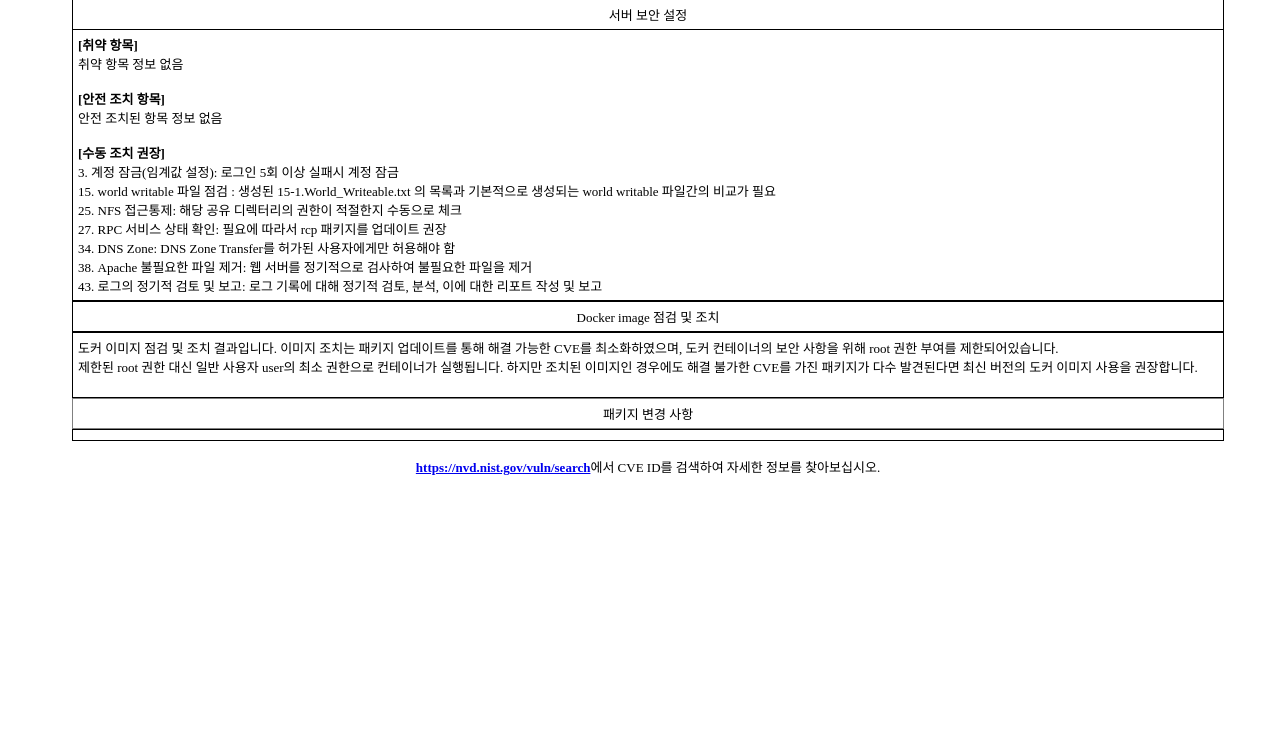
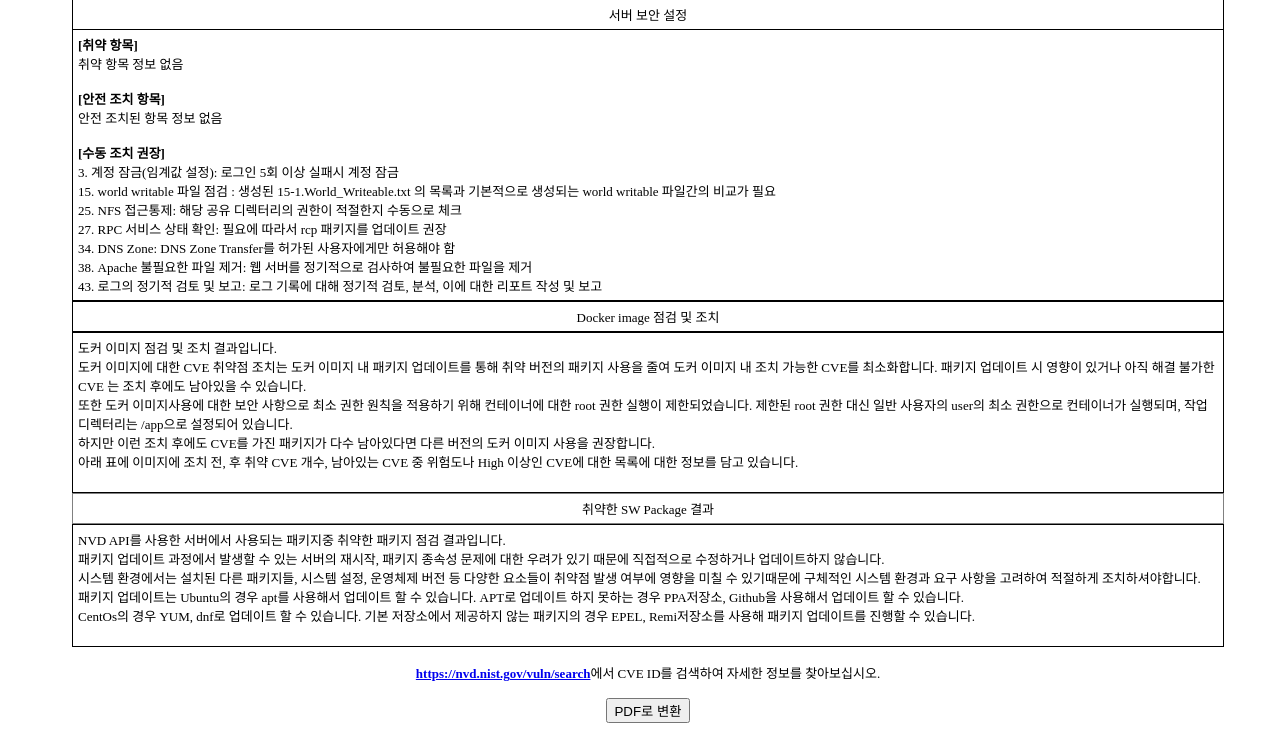
Before and after one commit to HongChan1412/smu-dis-capstone-public, a FastAPI app: page /hs/report in a window 1280 px wide. Shown: the part 171-918 px from the top of the page. Before the commit the page ends 646 px from the top, so only its background shows below. Run offline with FastAPI, Linux system fonts and the light colour scheme; some libraries are stand-ins or nearby versions.

Commit message:
Update templates/ css/

```diff
--- a/app/static/css/ubuntu.css
+++ b/app/static/css/ubuntu.css
@@ -22,7 +22,7 @@ h2{
     text-align: center;
 }
 
-h5{
+h4{
     text-align: center;
 
 }
--- a/app/templates/report.html
+++ b/app/templates/report.html
@@ -1,18 +1,5 @@
 <!DOCTYPE html>
 <html>
-    <!-- <div id="load" style="display: flex; justify-content: center; align-items: center; position: fixed; top: 0; left: 0; width: 100%; height: 100%; background-color: rgba(255, 255, 255, 0.5); z-index: 1000;">
-        <img src="/static/css/103.gif" alt="loading" style="transform: translateX(0px); width: 170px; height: 30px;">
-    </div>
-    <script>
-        function showLoading() {
-            document.getElementById("load").style.display = "flex";
-        }
-
-        function hideLoading() {
-            document.getElementById("load").style.display = "none";
-        }
-        showLoading();
-    </script> -->
     <head>
         <div id="load" style="display: flex; justify-content: center; align-items: center; position: fixed; top: 0; left: 0; width: 100%; height: 100%; background-color: rgba(255, 255, 255, 0.5); z-index: 1000;">
             <img src="/static/css/103.gif" alt="loading" style="transform: translateX(0px); width: 170px; height: 30px;">
@@ -131,12 +118,16 @@
                     </table>
                     <table id="outer_docker">
                         <tr>
-                            <td>도커 이미지 점검 및 조치 결과입니다.
-                                이미지 조치는 패키지 업데이트를 통해 해결 가능한 CVE를 최소화하였으며,
-                                도커 컨테이너의 보안 사항을 위해 root 권한 부여를 제한되어있습니다.<br>
-                                제한된 root 권한 대신 일반 사용자 user의 최소 권한으로 컨테이너가 실행됩니다.
-                                하지만 조치된 이미지인 경우에도 해결 불가한 CVE를 가진 패키지가 다수 발견된다면
-                                최신 버전의 도커 이미지 사용을 권장합니다.
+                            <td>도커 이미지 점검 및 조치 결과입니다. <br>
+                                 도커 이미지에 대한 CVE 취약점 조치는 도커 이미지 내 패키지 업데이트를 통해 취약 버전의 패키지 사용을 줄여 도커
+                                 이미지 내 조치 가능한 CVE를 최소화합니다.
+                                 패키지 업데이트 시 영향이 있거나 아직 해결 불가한 CVE 는 조치 후에도 남아있을 수 있습니다. <br>
+                                 또한 도커 이미지사용에 대한 보안 사항으로 최소 권한 원칙을 적용하기 위해 컨테이너에 대한 root
+                                 권한 실행이 제한되었습니다. 제한된 root 권한 대신 일반 사용자의 user의 최소 권한으로 컨테이너가 실행되며, 작업 디렉터리는
+                                 /app으로 설정되어 있습니다. <br>
+                                 하지만 이런 조치 후에도 CVE를 가진 패키지가 다수 남아있다면 다른 버전의 도커 이미지 사용을 권장합니다.<br>
+                                 아래 표에 이미지에 조치 전, 후 취약 CVE 개수, 남아있는 CVE 중 위험도나 High 이상인 CVE에 대한 목록에 대한 정보를 담고
+                                 있습니다.
                                 <br><br><div id="dockertableContainer"></div></td>
                         </tr>
                     </table>
@@ -145,12 +136,16 @@
                 <div>
                     <table id="package_diff" border="1">
                         <tr>
-                            <td style="text-align: center;">패키지 변경 사항</td>
+                            <td style="text-align: center;">취약한 SW Package 결과</td>
                         </tr>
                     </table>
                     <table id="outer_pkgtable">
                         <tr>
-                            <td>
+                            <td>NVD API를 사용한 서버에서 사용되는 패키지중 취약한 패키지 점검 결과입니다.<br>
+                                패키지 업데이트 과정에서 발생할 수 있는 서버의 재시작, 패키지 종속성 문제에 대한 우려가 있기 때문에 직접적으로 수정하거나 업데이트하지 않습니다.<br>
+                                시스템  환경에서는 설치된 다른 패키지들, 시스템 설정, 운영체제 버전 등 다양한 요소들이 취약점 발생 여부에 영향을 미칠 수 있기때문에 구체적인 시스템 환경과 요구 사항을 고려하여 적절하게 조치하셔야합니다.<br>
+                                패키지 업데이트는 Ubuntu의 경우  apt를 사용해서 업데이트 할 수 있습니다. APT로 업데이트 하지 못하는 경우 PPA저장소, Github을 사용해서 업데이트 할 수 있습니다.<br>
+                                CentOs의 경우 YUM, dnf로 업데이트 할 수 있습니다. 기본 저장소에서 제공하지 않는 패키지의 경우 EPEL, Remi저장소를 사용해 패키지 업데이트를 진행할 수 있습니다.<br><br>
                                 <div id="pkgtableContainer"></div>
                             </td>
                         </tr>
@@ -160,6 +155,52 @@
                 </div>
 
             </div>
+            <br>
+            <button onclick="downloadPDF()">PDF로 변환</button><br><br>
+            <script>
+                async function downloadPDF() {
+                    var button = document.getElementById('PDFButton');
+
+                    const { jsPDF } = window.jspdf;
+                    const element = document.getElementById('convert-to-convert'); // PDF로 변환할 HTML 요소의 ID
+
+                    const canvas = await html2canvas(element, {
+                        scale: 2 // 이미지 품질 조정
+                    });
+                    const imgData = canvas.toDataURL('image/png');
+
+                    const margin = {
+                        top: 10,
+                        left: 20,
+                        bottom: 10 // 하단 여백 추가
+                    };
+
+                    const pageWidth = 210 - margin.left * 2; // 좌우 여백 고려
+                    const pageHeight = 297 - margin.top - margin.bottom; // 상하 여백 고려
+                    let imgHeight = canvas.height * pageWidth / canvas.width;
+                    let heightLeft = imgHeight;
+
+                    const doc = new jsPDF('p', 'mm');
+                    let position = margin.top;
+
+                    if (heightLeft <= pageHeight) {
+                        doc.addImage(imgData, 'PNG', margin.left, position, pageWidth, imgHeight);
+                    } else {
+                        while (heightLeft >= 0) {
+                            doc.addImage(imgData, 'PNG', margin.left, position, pageWidth, imgHeight);
+                            heightLeft -= pageHeight;
+
+                            if (heightLeft > 0) {
+                                doc.addPage();
+                                // 페이지를 추가할 때마다 position을 다시 상단 여백으로 설정하고, heightLeft에서 페이지 높이를 뺍니다.
+                                position = margin.top - imgHeight + heightLeft + margin.bottom; // 페이지 추가 시 하단 여백 고려
+                            }
+                        }
+                    }
+
+                    doc.save('점검조치보고서.pdf');
+                }
+            </script>
             <script>
                 // 홍찬선배 url
                 // const fullUrl = "http://49.50.166.249:8000/hc/swdict/?hostname=101.101.211.69&port=22&username=root&password=captest%21&os_type=ubuntu&save=false";
@@ -167,7 +208,7 @@
                 const targetPort = localStorage.getItem("targetPort");
                 const targetUser = localStorage.getItem("targetUser");
                 const targetPasswd = localStorage.getItem("targetPasswd");
-                const selectedOS = localStorage.getItem("selectedOS");
+                const OS = localStorage.getItem("OS");
 
                 const encodedIp = encodeURIComponent(targetIp);
                 const encodedPort = encodeURIComponent(targetPort);
@@ -175,7 +216,7 @@
                 const encodedPasswd = encodeURIComponent(targetPasswd);
 
                 const baseUrl = "http://49.50.166.249:8000/hc/swdict/";
-                const queryParams = `?hostname=${targetIp}&port=${targetPort}&username=${targetUser}&password=${targetPasswd}&os_type=${selectedOS}&save=false`;
+                const queryParams = `?hostname=${targetIp}&port=${targetPort}&username=${targetUser}&password=${targetPasswd}&os_type=${OS}&save=false`;
                 const fullUrl = baseUrl + queryParams;
                 console.log("swdict URL: ", fullUrl);
 
@@ -322,7 +363,7 @@
 
                         // "leftcve"에 대한 헤더 생성 없이 바로 "Library Name", "CVE", "Severity" 헤더 추가
                         let leftcveTh = document.createElement('th');
-                        leftcveTh.innerHTML = 'leftcve';
+                        leftcveTh.innerHTML = 'leftcve(only critical and high)';
                         leftcveTh.setAttribute('colspan','3')
                         tr.appendChild(leftcveTh); // 첫 번째 행에 "leftcve" 추가
 
@@ -454,13 +495,12 @@
                         // 필요한 모든 URL과 파라미터 세팅
                         const swdictBaseUrl = "http://49.50.166.249:8000/hc/swdict/";
                         const dockerBaseUrl = "http://49.50.166.249:8000/hc/dockers";
-                        const swdictQueryParams = `?hostname=${targetIp}&port=${targetPort}&username=${targetUser}&password=${targetPasswd}&os_type=${selectedOS}&save=false`;
+                        const swdictQueryParams = `?hostname=${targetIp}&port=${targetPort}&username=${targetUser}&password=${targetPasswd}&os_type=${OS}&save=false`;
                         const dockerQueryParams = `?host=${targetIp}&port=${targetPort}&username=${targetUser}&password=${targetPasswd}`;
 
                         const swdictFullUrl = swdictBaseUrl + swdictQueryParams;
                         const dockerFullUrl = dockerBaseUrl + dockerQueryParams;
 
-                        // 비동기 작업을 배열로 관리하여 Promise.all로 처리
                         await Promise.all([
                             fetch(swdictFullUrl).then(response => {
                                 if (!response.ok) throw new Error('swdict 네트워크 응답이 올바르지 않습니다.');
@@ -475,12 +515,9 @@
                                 createDockerTableFromJson(jsonData);
                             })
                         ]);
-
-                        // 모든 비동기 작업이 완료된 후 로딩 화면 숨김
                         hideLoading();
                     } catch (error) {
                         console.error('데이터를 불러오는 중 오류가 발생했습니다:', error);
-                        // 오류 발생 시에도 로딩 화면 숨김 처리가 필요할 수 있음
                         hideLoading();
                     }
                 };
--- a/app/templates/ubuntucheck.html
+++ b/app/templates/ubuntucheck.html
@@ -79,6 +79,7 @@
                         document.body.appendChild(sectionTitle);
 
                         const resultList = document.createElement('ul');
+                        resultList.style.paddingLeft = "0";
                         section.result.forEach(item => {
                             const listItem = document.createElement('h4');
                             listItem.style.textAlign="center";
@@ -113,6 +114,7 @@
                             document.body.appendChild(titleContainer);
 
                             const resultList = document.createElement('ul');
+                            resultList.style.paddingLeft = "0";
                             subsection.result.forEach(item => {
                                 const listItem = document.createElement('h4');
                                 listItem.style.textAlign="center";
@@ -137,6 +139,7 @@
                         document.body.appendChild(footTitle);
 
                         const footList = document.createElement('ul');
+                        footList.style.paddingLeft = "0";
                         footContent.forEach(subtitle => {
                             const listItem = document.createElement('h4');
                             listItem.style.textAlign="center";
@@ -303,7 +306,7 @@
                     startActionButton.textContent = '조치 시작';
                     startActionButton.style.marginTop = '30px';
                     startActionButton.style.marginBottom = '30px';
-                    startActionButton.style.marginLeft = '47%';
+                    startActionButton.style.marginLeft = 'calc(50% - 65px)';
                     startActionButton.style.width="130px";
                     startActionButton.style.height="40px";
                     startActionButton.style.fontSize="15px";
```
Also changed, not shown: app/templates/centos.html (+3 -5 lines), app/templates/centoscheck.html (+9 -7 lines), app/templates/centoscheckresolve.html (+6 -1 lines), app/templates/dockerimage.html (+9 -0 lines), app/templates/index.html (+5 -4 lines), app/templates/ubuntu.html (+3 -5 lines), app/templates/ubuntucheckresolve.html (+6 -1 lines).
